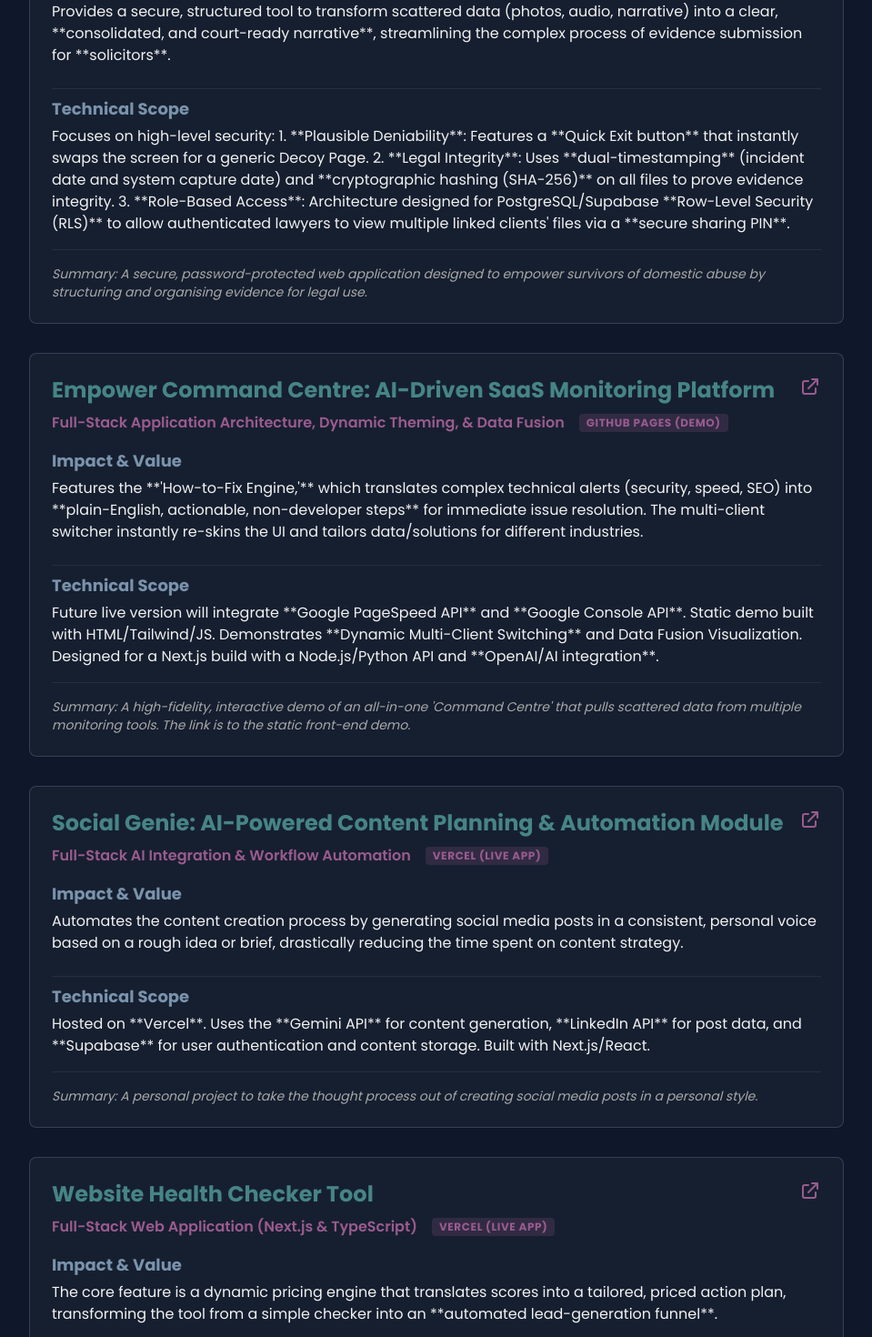
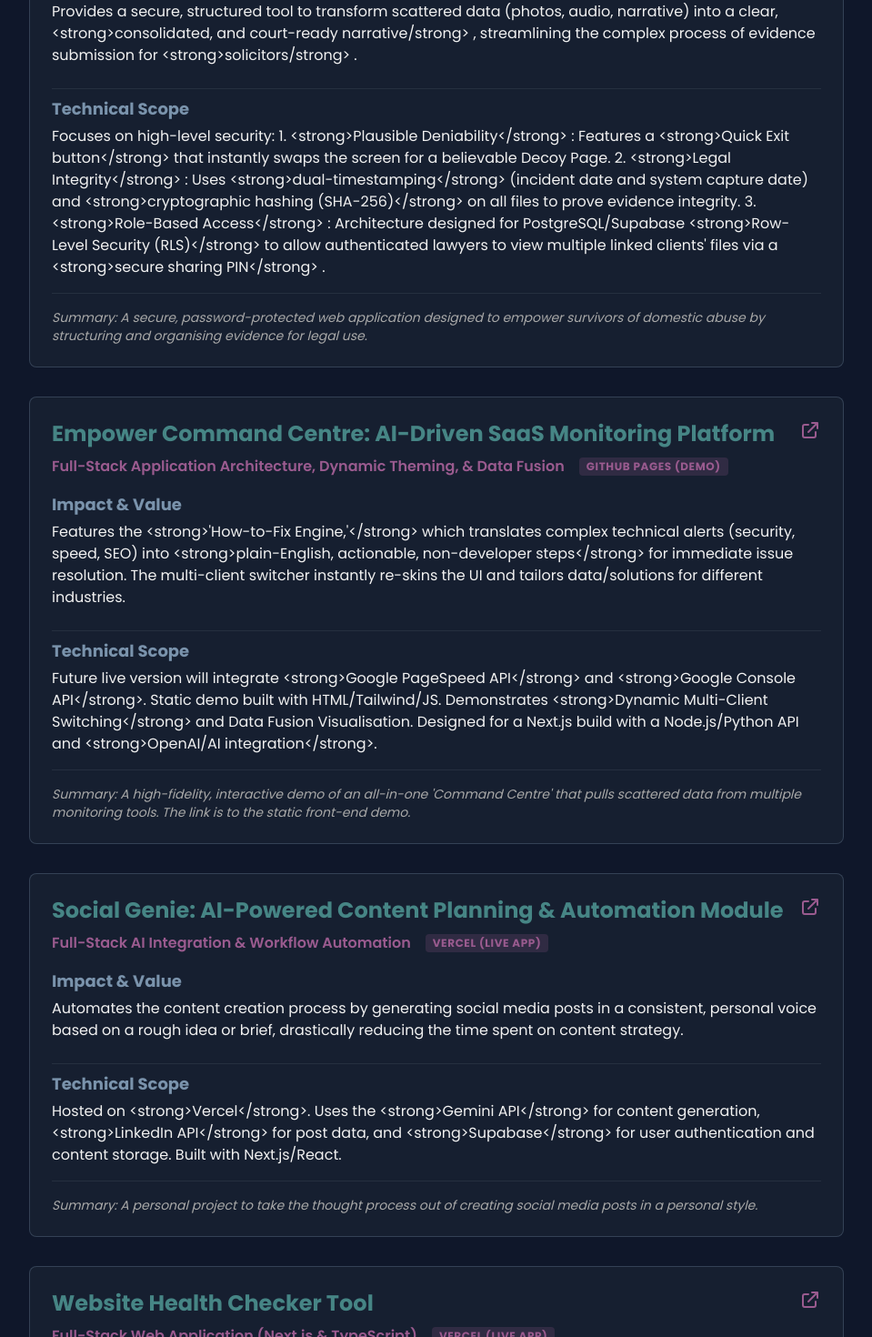
Before and after one commit to nicola-empower/my-portfolio, a Next.js app: page /projects in a window 1280 px wide. Shown: the part 940-2410 px from the top of the page at 91% size, without its empty margins (160-1119 px from the left). Built offline with nearby package versions, Linux system fonts and the light colour scheme.

Commit message:
updated card style

```diff
--- a/src/app/projects/page.tsx
+++ b/src/app/projects/page.tsx
@@ -9,7 +9,7 @@ const projectsData = [
         role: "System Architecture & Custom Business OS (Next.js, Supabase, TypeScript)",
         summary: "A comprehensive, all-in-one platform for financial management, project planning, secure file sharing, and time tracking. The link is to the Figma prototype, as the full app is not yet deployed.",
         value: "To create a secure, highly professional, and seamless client hub that functions as a single source of truth, replacing email attachments and disconnected third-party tools.",
-        technical_scope: "Uses **Supabase** for the backend (Auth, Database, Storage) and **Gemini API** for content generation/task summaries. Features a **CRON job** for automated tasks. Built with Next.js and TypeScript, demonstrating secure full-stack development.",
+        technical_scope: "Uses <strong>Supabase/strong>  for the backend (Auth, Database, Storage) and <strong>Gemini API</strong>  for content generation/task summaries. Features a <strong>CRON job</strong>  for automated tasks. Built with Next.js and TypeScript, demonstrating secure full-stack development.",
         link: "https://icon-eraser-87714674.figma.site/",
         deployment_type: "Figma Prototype (Not Deployed)"
     },
@@ -17,8 +17,8 @@ const projectsData = [
         title: "Project DANA: Secure Legal Evidence Archive & Narrative Assistant",
         role: "Full-Stack Security Architecture & Sensitive UX Design",
         summary: "A secure, password-protected web application designed to empower survivors of domestic abuse by structuring and organising evidence for legal use.",
-        value: "Provides a secure, structured tool to transform scattered data (photos, audio, narrative) into a clear, **consolidated, and court-ready narrative**, streamlining the complex process of evidence submission for **solicitors**.",
-        technical_scope: "Focuses on high-level security: 1. **Plausible Deniability**: Features a **Quick Exit button** that instantly swaps the screen for a generic Decoy Page. 2. **Legal Integrity**: Uses **dual-timestamping** (incident date and system capture date) and **cryptographic hashing (SHA-256)** on all files to prove evidence integrity. 3. **Role-Based Access**: Architecture designed for PostgreSQL/Supabase **Row-Level Security (RLS)** to allow authenticated lawyers to view multiple linked clients' files via a **secure sharing PIN**.",
+        value: "Provides a secure, structured tool to transform scattered data (photos, audio, narrative) into a clear, <strong>consolidated, and court-ready narrative/strong> , streamlining the complex process of evidence submission for <strong>solicitors/strong> .",
+        technical_scope: "Focuses on high-level security: 1. <strong>Plausible Deniability</strong> : Features a <strong>Quick Exit button</strong>  that instantly swaps the screen for a believable Decoy Page. 2. <strong>Legal Integrity</strong> : Uses <strong>dual-timestamping</strong>  (incident date and system capture date) and <strong>cryptographic hashing (SHA-256)</strong> on all files to prove evidence integrity. 3. <strong>Role-Based Access</strong> : Architecture designed for PostgreSQL/Supabase <strong>Row-Level Security (RLS)</strong>  to allow authenticated lawyers to view multiple linked clients' files via a <strong>secure sharing PIN</strong> .",
         link: "https://nicola-empower.github.io/dana-demo/",
         deployment_type: "GitHub Pages (Demo)"
     },
@@ -26,8 +26,8 @@ const projectsData = [
         title: "Empower Command Centre: AI-Driven SaaS Monitoring Platform",
         role: "Full-Stack Application Architecture, Dynamic Theming, & Data Fusion",
         summary: "A high-fidelity, interactive demo of an all-in-one 'Command Centre' that pulls scattered data from multiple monitoring tools. The link is to the static front-end demo.",
-        value: "Features the **'How-to-Fix Engine,'** which translates complex technical alerts (security, speed, SEO) into **plain-English, actionable, non-developer steps** for immediate issue resolution. The multi-client switcher instantly re-skins the UI and tailors data/solutions for different industries.",
-        technical_scope: "Future live version will integrate **Google PageSpeed API** and **Google Console API**. Static demo built with HTML/Tailwind/JS. Demonstrates **Dynamic Multi-Client Switching** and Data Fusion Visualization. Designed for a Next.js build with a Node.js/Python API and **OpenAI/AI integration**.",
+        value: "Features the <strong>'How-to-Fix Engine,'</strong> which translates complex technical alerts (security, speed, SEO) into <strong>plain-English, actionable, non-developer steps</strong> for immediate issue resolution. The multi-client switcher instantly re-skins the UI and tailors data/solutions for different industries.",
+        technical_scope: "Future live version will integrate <strong>Google PageSpeed API</strong> and <strong>Google Console API</strong>. Static demo built with HTML/Tailwind/JS. Demonstrates <strong>Dynamic Multi-Client Switching</strong> and Data Fusion Visualisation. Designed for a Next.js build with a Node.js/Python API and <strong>OpenAI/AI integration</strong>.",
         link: "https://nicola-empower.github.io/command-centre/",
         deployment_type: "GitHub Pages (Demo)"
     },
@@ -36,7 +36,7 @@ const projectsData = [
         role: "Full-Stack AI Integration & Workflow Automation",
         summary: "A personal project to take the thought process out of creating social media posts in a personal style.",
         value: "Automates the content creation process by generating social media posts in a consistent, personal voice based on a rough idea or brief, drastically reducing the time spent on content strategy.",
-        technical_scope: "Hosted on **Vercel**. Uses the **Gemini API** for content generation, **LinkedIn API** for post data, and **Supabase** for user authentication and content storage. Built with Next.js/React.",
+        technical_scope: "Hosted on <strong>Vercel</strong>. Uses the <strong>Gemini API</strong> for content generation, <strong>LinkedIn API</strong> for post data, and <strong>Supabase</strong> for user authentication and content storage. Built with Next.js/React.",
         link: "https://social-genie.vercel.app/",
         deployment_type: "Vercel (Live App)"
     },
@@ -44,8 +44,8 @@ const projectsData = [
         title: "Website Health Checker Tool",
         role: "Full-Stack Web Application (Next.js & TypeScript)",
         summary: "An interactive tool that provides an instant audit of a site's performance, SEO, and accessibility.",
-        value: "The core feature is a dynamic pricing engine that translates scores into a tailored, priced action plan, transforming the tool from a simple checker into an **automated lead-generation funnel**.",
-        technical_scope: "Full-stack application utilising the **Google PageSpeed API** for real-time data fetching. Built with Next.js and TypeScript. Hosted on **Vercel**.",
+        value: "The core feature is a dynamic pricing engine that translates scores into a tailored, priced action plan, transforming the tool from a simple checker into an <strong>automated lead-generation funnel</strong>.",
+        technical_scope: "Full-stack application utilising the <strong>Google PageSpeed API</strong> for real-time data fetching. Built with Next.js and TypeScript. Hosted on <strong>Vercel</strong>.",
         link: "https://website-health-checker.vercel.app/",
         deployment_type: "Vercel (Live App)"
     },
@@ -53,8 +53,8 @@ const projectsData = [
         title: "Bespoke Wedding Guest App / VowSuite (SaaS Concept)",
         role: "Full-Stack Web App Development (React & Firebase/Supabase)",
         summary: "A fully-featured, bespoke web application designed to enhance the wedding guest experience. The link is to a dedicated project overview page, not the live, private app.",
-        value: "A B2C application built to significantly enhance the client's guest experience and streamline wedding logistics. Key Features include **Interactive Schedules** and secure **Photo/Video Sharing** for guests.",
-        technical_scope: "Hosted on **Vercel**. Uses **Firebase** for photo uploads and guestlist management (live data). Built with React, demonstrating secure event-based data handling and client experience architecture.",
+        value: "A B2C application built to significantly enhance the client's guest experience and streamline wedding logistics. Key Features include <strong>Interactive Schedules</strong> and secure <strong>Photo/Video Sharing</strong> for guests.",
+        technical_scope: "Hosted on <strong>Vercel. </strong> Uses <strong>Firebase</strong> for photo uploads and guestlist management (live data). Built with React, demonstrating secure event-based data handling and client experience architecture.",
         link: "https://empowervaservices.co.uk/wedding-webapp/",
         deployment_type: "Vercel (Project Overview)"
     },
@@ -63,7 +63,7 @@ const projectsData = [
         role: "Full-Stack Development, Architectural Design, and Complex Data Modelling (Firebase)",
         summary: "A fully functional web application I developed from scratch to manage complex travel logistics using front-end development and back-end database integration.",
         value: "Designed to eliminate the chaos of managing high-stakes, multi-leg projects (like international roadshows or large event coordination) by centralising all data into a single source of truth.",
-        technical_scope: "Uses **Firebase Firestore** for real-time data sync. Features the **Google Maps API** for route planning/logistics. Built with vanilla HTML/CSS/JS, demonstrating mastery of integrated development without a modern framework.",
+        technical_scope: "Uses <strong>Firebase Firestore</strong> for real-time data sync. Features the <strong>Google Maps API</strong> for route planning/logistics. Built with vanilla HTML/CSS/JS, demonstrating mastery of integrated development without a modern framework.",
         link: "[Insert New, Safe Demo Link Here]",
         deployment_type: "Firebase (Demo)"
     },
@@ -71,8 +71,8 @@ const projectsData = [
         title: "Quote Command: Dynamic Trades Profit Calculator & Job Tracker",
         role: "Full-Stack Application Prototype (Client-Side Logic Focus)",
         summary: "A bespoke web application built for tradespeople to streamline quoting and job management.",
-        value: "A specialised tool designed to eliminate guesswork and under-quoting for tradespeople. It guarantees profitability by enforcing a **mandatory profit margin** and instantly calculating the final client quote (including VAT), saving time and ensuring accurate cash flow.",
-        technical_scope: "This is a **fully functional client-side application** built with **HTML, Tailwind CSS, and vanilla JavaScript**. It handles complex financial logic, **real-time state management**, dynamic table sorting, and **CSV data export**.",
+        value: "A specialised tool designed to eliminate guesswork and under-quoting for tradespeople. It guarantees profitability by enforcing a <strong>mandatory profit margin</strong> and instantly calculating the final client quote (including VAT), saving time and ensuring accurate cash flow.",
+        technical_scope: "This is a <strong>fully functional client-side application</strong> built with <strong>HTML, Tailwind CSS, and vanilla JavaScript</strong>. It handles complex financial logic, <strong>real-time state management</strong>, dynamic table sorting, and <strong>CSV data export</strong>.",
         link: "https://nicola-empower.github.io/quote-command/",
         deployment_type: "GitHub Pages (Demo)"
     },
@@ -80,8 +80,8 @@ const projectsData = [
         title: "FinanceNinja: Financial Data Tracking & UK Tax Forecasting SaaS",
         role: "Full-Stack Application Development, Complex Financial Logic, & Data Visualisation",
         summary: "A full-featured personal finance management application with income/expense tracking and savings goal management.",
-        value: "Provides a consolidated tool for self-employed individuals to not only track cash flow but also **accurately forecast their true take-home pay** after statutory deductions (UK/Scottish tax logic), eliminating financial anxiety.",
-        technical_scope: "Highly functional interactive prototype built with **Chart.js** and complex **vanilla JavaScript**. Key achievement is the **Self-Employment Calculator** utilising real-world UK tax bands and NI rules, proving the ability to handle nested financial compliance logic.",
+        value: "Provides a consolidated tool for self-employed individuals to not only track cash flow but also <strong>accurately forecast their true take-home pay</strong> after statutory deductions (UK/Scottish tax logic), eliminating financial anxiety.",
+        technical_scope: "Highly functional interactive prototype built with <strong>Chart.js</strong> and complex <strong>vanilla JavaScript</strong>. Key achievement is the <strong>Self-Employment Calculator u</strong>tilising real-world UK tax bands and NI rules, proving the ability to handle nested financial compliance logic.",
         link: "https://nicola-empower.github.io/finance-ninja-demo/",
         deployment_type: "GitHub Pages (Demo)"
     },
@@ -89,8 +89,8 @@ const projectsData = [
         title: "VAAssist: Virtual Assistant Productivity Platform (SaaS Architecture)",
         role: "Systems Architecture, Client Management, & Workflow Consolidation",
         summary: "A full-featured productivity platform designed to help VAs manage their entire operation.",
-        value: "Solves the major operational challenge for solo service businesses: **tool scatter**. It consolidates CRM, task management, time tracking, and document generation into one clean interface, resulting in **higher billable hours**.",
-        technical_scope: "Highly detailed, multi-module interactive prototype demonstrating a Client-Centric CRM, Real-Time Time Tracker, and **Document Automation**. Built with HTML/Tailwind CSS and vanilla JavaScript, designed as a unified full-stack system with a central API.",
+        value: "Solves the major operational challenge for solo service businesses: <strong>tool scatter</strong>. It consolidates CRM, task management, time tracking, and document generation into one clean interface, resulting in <strong>higher billable hours</strong>.",
+        technical_scope: "Highly detailed, multi-module interactive prototype demonstrating a Client-Centric CRM, Real-Time Time Tracker, and <strong>Document Automation</strong>. Built with HTML/Tailwind CSS and vanilla JavaScript, designed as a unified full-stack system with a central API.",
         link: "https://nicola-empower.github.io/va-assist-demo/",
         deployment_type: "GitHub Pages (Demo)"
     },
@@ -98,8 +98,8 @@ const projectsData = [
         title: "Inbox Zero Transformation: High-Impact Custom Scripting Case Study",
         role: "Process Automation & Custom Script Engineering (Google Apps Script)",
         summary: "Developed a bespoke Google Apps Script to tackle a chaotic inbox with over 15,000 emails.",
-        value: "Successfully solved a client's critical inbox chaos, resulting in a **90% reduction in daily email management time** and a 100% elimination of missed sales opportunities.",
-        technical_scope: "Complex **Google Apps Script** solution (serverless) for Mass Archiving and Advanced Triage/Labelling using sophisticated keyword and sender filtering. Showcases expertise in Google Workspace automation.",
+        value: "Successfully solved a client's critical inbox chaos, resulting in a <strong>90% reduction in daily email management time</strong> and a 100% elimination of missed sales opportunities.",
+        technical_scope: "Complex <strong>Google Apps Script</strong> solution (serverless) for Mass Archiving and Advanced Triage/Labelling using sophisticated keyword and sender filtering. Showcases expertise in Google Workspace automation.",
         link: "https://nicola-empower.github.io/inbox-zero-demo/",
         deployment_type: "GitHub Pages (Demo of Outcome)"
     },
@@ -107,8 +107,8 @@ const projectsData = [
         title: "Automated Lead Generation Funnel (Python-Powered)",
         role: "Process Automation, Data Scraping, & Sales Workflow Design",
         summary: "Designed and implemented a structured process that transformed an ad-hoc approach into a reliable system.",
-        value: "Replaced unreliable, ad-hoc lead sourcing with a **repeatable, data-driven system** that reliably delivers over **40 qualified leads per month**, saving sales teams over **8 hours per week**.",
-        technical_scope: "A Process Simulation Demo modelling a multi-step data pipeline (Web Scraping $\to$ Contact Enrichment $\to$ Lead Qualification Triage). System is typically built using **Python** with libraries like **BeautifulSoup/Selenium**.",
+        value: "Replaced unreliable, ad-hoc lead sourcing with a <strong>repeatable, data-driven system</strong> that reliably delivers over <strong>40 qualified leads per month</strong>, saving sales teams over <strong>8 hours per week</strong>.",
+        technical_scope: "A Process Simulation Demo modelling a multi-step data pipeline (Web Scraping $\to$ Contact Enrichment $\to$ Lead Qualification Triage). System is typically built using <strong>Python</strong> with libraries like <strong>BeautifulSoup/Selenium</strong>.",
         link: "https://nicola-empower.github.io/lead-gen-demo/",
         deployment_type: "GitHub Pages (Process Demo)"
     },
@@ -117,7 +117,7 @@ const projectsData = [
         role: "Custom Automation, Financial Logic, & Google Apps Script Integration",
         summary: "A 'Digital Daybook' built for a joiner to replace his manual quote process.",
         value: "Developed a direct replacement for the client's paper-based quote process. The primary value is the seamless, digital transfer of real-time data from the field calculator directly to the office's master data sheet.",
-        technical_scope: "Fully functional client-side app. The full solution uses a **Google Apps Script (GAS) backend** to automatically stream quote details to a master Google Sheet, eliminating manual data entry.",
+        technical_scope: "Fully functional client-side app. The full solution uses a <strong>Google Apps Script backend</strong> to automatically stream quote details to a master Google Sheet, eliminating manual data entry.",
         link: "https://nicola-empower.github.io/cgh-joinery/",
         deployment_type: "GitHub Pages (Demo)"
     },
@@ -125,8 +125,8 @@ const projectsData = [
         title: "Event Proposal Generator: Sales Automation & Document Assembly",
         role: "Bespoke Web App Development",
         summary: "A two-part solution for streamlining the client acquisition process.",
-        value: "Transforms the chaotic, manual process of creating complex event proposals into a **seamless, two-step digital workflow**. This system dramatically improves conversion rates and reduces admin hours.",
-        technical_scope: "Fully interactive, multi-stage prototype built with HTML/Tailwind CSS and vanilla JavaScript. Demonstrates **Dynamic Data Flow** and Document Assembly (dynamically building a PDF-style proposal).",
+        value: "Transforms the chaotic, manual process of creating complex event proposals into a <strong>seamless, two-step digital workflow</strong>. This system dramatically improves conversion rates and reduces admin hours.",
+        technical_scope: "Fully interactive, multi-stage prototype built with HTML/Tailwind CSS and vanilla JavaScript. Demonstrates <strong>Dynamic Data Flow</strong> and Document Assembly (dynamically building a PDF-style proposal).",
         link: "https://nicola-empower.github.io/quote-generator/",
         deployment_type: "GitHub Pages (Demo)"
     },
@@ -135,7 +135,7 @@ const projectsData = [
         role: "Process Automation & Custom Scripting (Google Apps Script)",
         summary: "A bespoke, five-step system using Google Apps Script that automatically generates and sends personalised invoices.",
         value: "Saves significant administrative time and ensures consistent, error-free billing by automating the entire invoice generation, PDF conversion, saving, and emailing process.",
-        technical_scope: "Uses **Google Apps Script** (serverless) to integrate Google Sheets, Google Drive, and Gmail APIs, showcasing complex multi-step workflow automation and custom document generation.",
+        technical_scope: "Uses <strong>Google Apps Script</strong> (serverless) to integrate Google Sheets, Google Drive, and Gmail APIs, showcasing complex multi-step workflow automation and custom document generation.",
         link: "https://empowervaservices.co.uk/automated-invoice-workflow/",
         deployment_type: "Project Overview"
     },
@@ -256,7 +256,7 @@ export default function ProjectsPage() {
         <section id="projects" className="py-20">
             <h2 className="text-4xl font-bold text-center mb-4">My Work & <span className="text-primary">Projects</span></h2>
             <p className="text-center text-text-muted max-w-3xl mx-auto mb-12">
-                This portfolio is structured for easy reading: **Impact & Value** for clients, and **Technical Scope** for developers.
+                This portfolio is structured for easy reading: <strong>Impact & Value</strong> for clients, and <strong>Technical Scope</strong> for developers.
             </p>
 
             <div className="flex flex-col items-center gap-8 max-w-4xl mx-auto">
```
